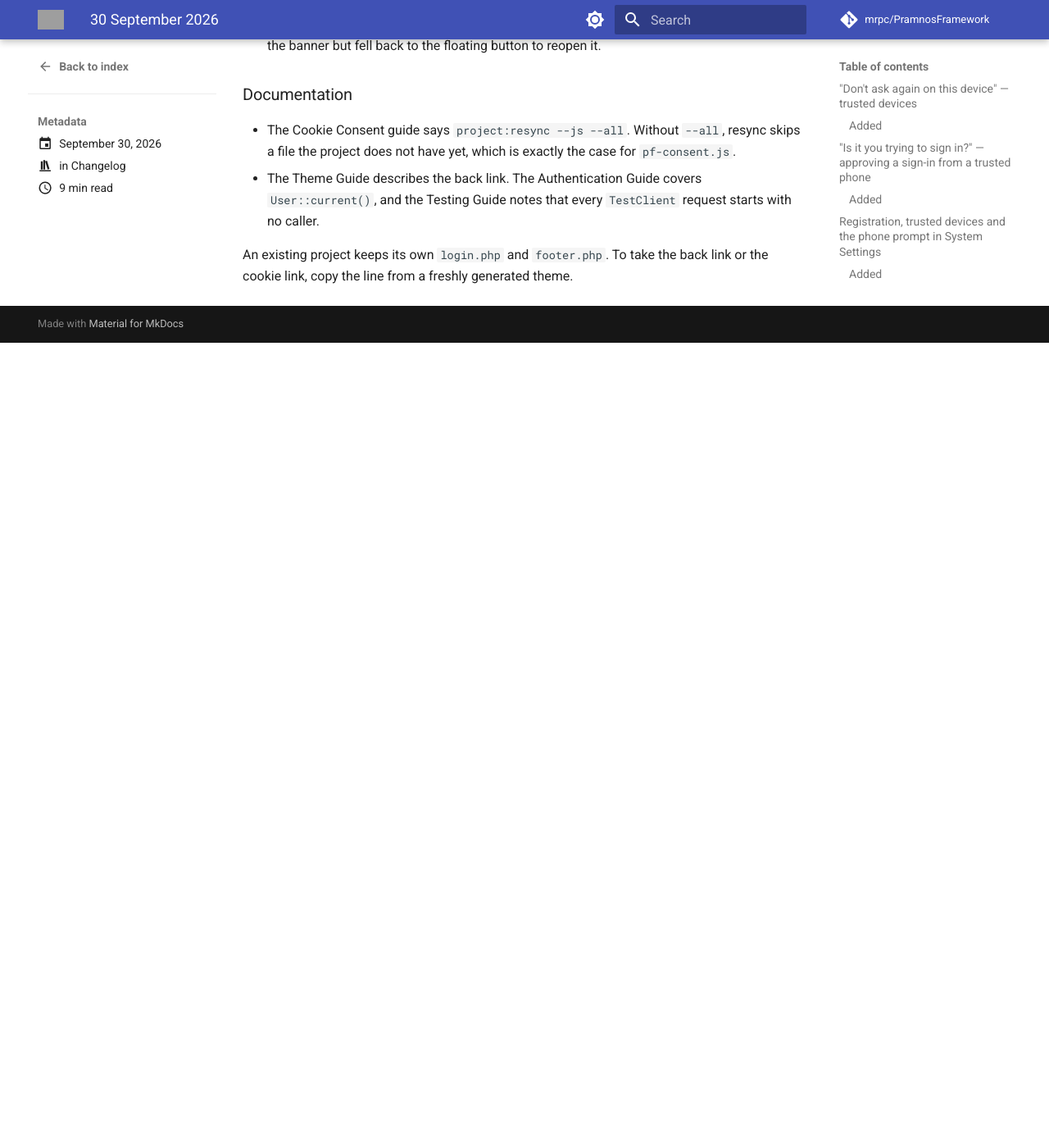
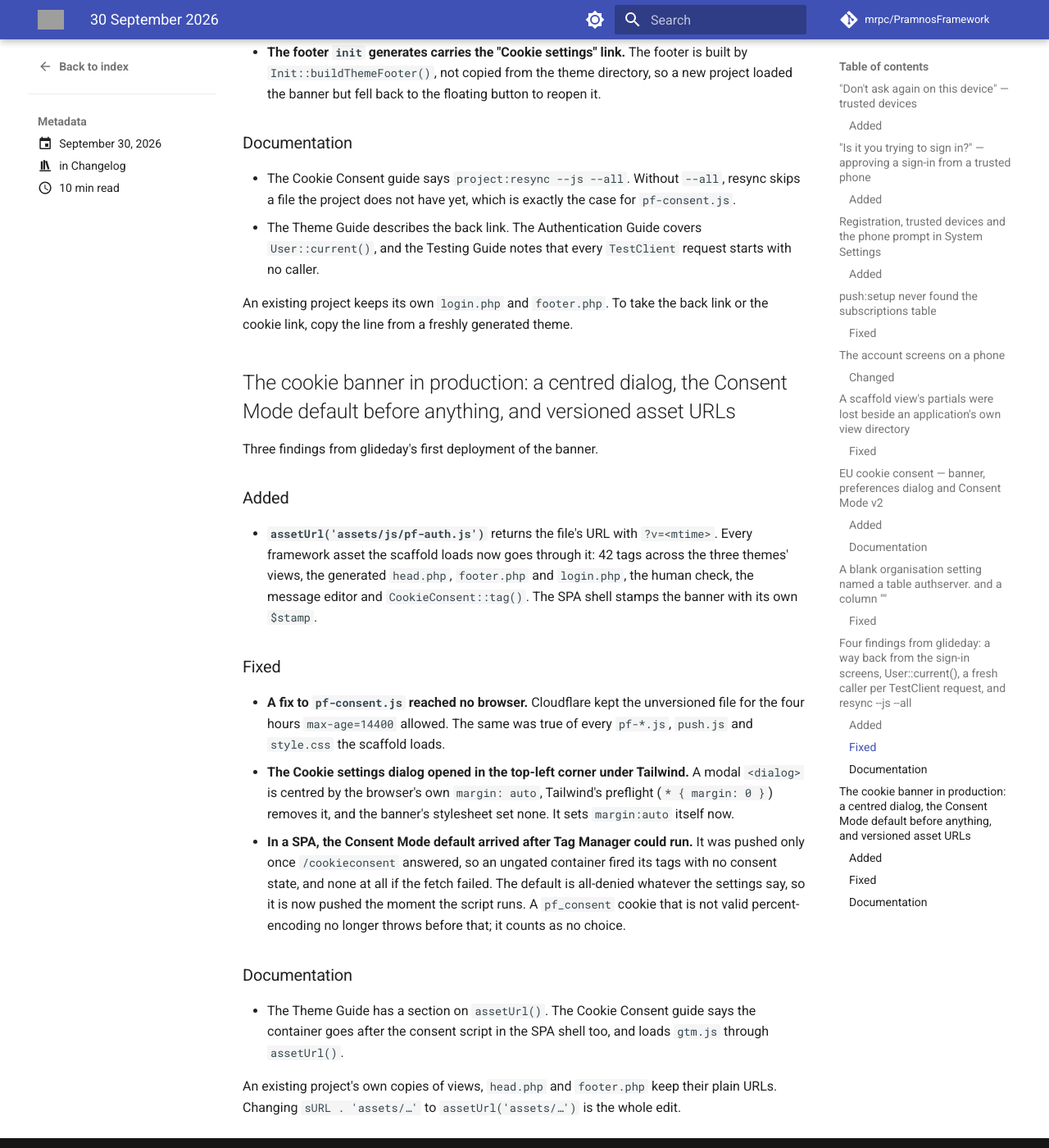
Before and after one commit to mrpc/PramnosFramework, an MkDocs documentation site: the page built from docs/version-history/posts/2026-09-30.md, in a window 1280 px wide and 1400 px high, scrolled down 6386 px. Shown: the whole window at 82% size. Built offline with MkDocs 1.6.1 and Material for MkDocs 9.7.7, drawn with Linux system fonts in a browser that asks for light colours; comment, search, counter and statistics services are not loaded; before the commit the page ends 6804 px from its top, so only the background shows below that; some of the changed text lies outside the part shown; grey boxes are pictures that could not be loaded.

Commit message:
fix(consent): the dialog is centred under Tailwind, and the Consent Mode default is pushed before anything
A modal dialog is centred by margin:auto, which Tailwind's preflight zeroes;
the rule sets it now. In a SPA the default was pushed only once /cookieconsent
answered, so an ungated Tag Manager ran with no consent state, and never got
one if the fetch failed: it is all-denied whatever the settings say, so it is
pushed as the script runs. A malformed pf_consent cookie is no choice rather
than an exception.

```diff
--- a/docs/version-history/posts/2026-09-30.md
+++ b/docs/version-history/posts/2026-09-30.md
@@ -16,6 +16,7 @@ categories:
 - A scaffold view's partials were lost beside an application's own view directory
 - EU cookie consent — banner, preferences dialog and Consent Mode v2
 - Four findings from glideday: a way back from the sign-in screens, `User::current()`, a fresh caller per `TestClient` request, and `resync --js --all`
+- The cookie banner in production: a centred dialog, the Consent Mode default before anything, and versioned asset URLs
 - A blank organisation setting named a table `authserver.` and a column `""`
 
 <!-- more -->
@@ -232,3 +233,37 @@ See the guide for this and for the SPA shell.
 
 An existing project keeps its own `login.php` and `footer.php`. To take the back link or the
 cookie link, copy the line from a freshly generated theme.
+
+## The cookie banner in production: a centred dialog, the Consent Mode default before anything, and versioned asset URLs
+
+Three findings from glideday's first deployment of the banner.
+
+### Added
+
+- **`assetUrl('assets/js/pf-auth.js')`** returns the file's URL with `?v=<mtime>`. Every
+  framework asset the scaffold loads now goes through it: 42 tags across the three themes'
+  views, the generated `head.php`, `footer.php` and `login.php`, the human check, the message
+  editor and `CookieConsent::tag()`. The SPA shell stamps the banner with its own `$stamp`.
+
+### Fixed
+
+- **A fix to `pf-consent.js` reached no browser.** Cloudflare kept the unversioned file for the
+  four hours `max-age=14400` allowed. The same was true of every `pf-*.js`, `push.js` and
+  `style.css` the scaffold loads.
+- **The Cookie settings dialog opened in the top-left corner under Tailwind.** A modal
+  `<dialog>` is centred by the browser's own `margin: auto`, Tailwind's preflight
+  (`* { margin: 0 }`) removes it, and the banner's stylesheet set none. It sets `margin:auto`
+  itself now.
+- **In a SPA, the Consent Mode default arrived after Tag Manager could run.** It was pushed
+  only once `/cookieconsent` answered, so an ungated container fired its tags with no consent
+  state, and none at all if the fetch failed. The default is all-denied whatever the settings
+  say, so it is now pushed the moment the script runs. A `pf_consent` cookie that is not valid
+  percent-encoding no longer throws before that; it counts as no choice.
+
+### Documentation
+
+- The Theme Guide has a section on `assetUrl()`. The Cookie Consent guide says the container
+  goes after the consent script in the SPA shell too, and loads `gtm.js` through `assetUrl()`.
+
+An existing project's own copies of views, `head.php` and `footer.php` keep their plain URLs.
+Changing `sURL . 'assets/…'` to `assetUrl('assets/…')` is the whole edit.
```
Also changed, not shown: other parts of docs/version-history/posts/2026-09-30.md (+1 -1 lines), docs/Pramnos_Cookie_Consent_Guide.md (+7 -2 lines), 2 other files.
